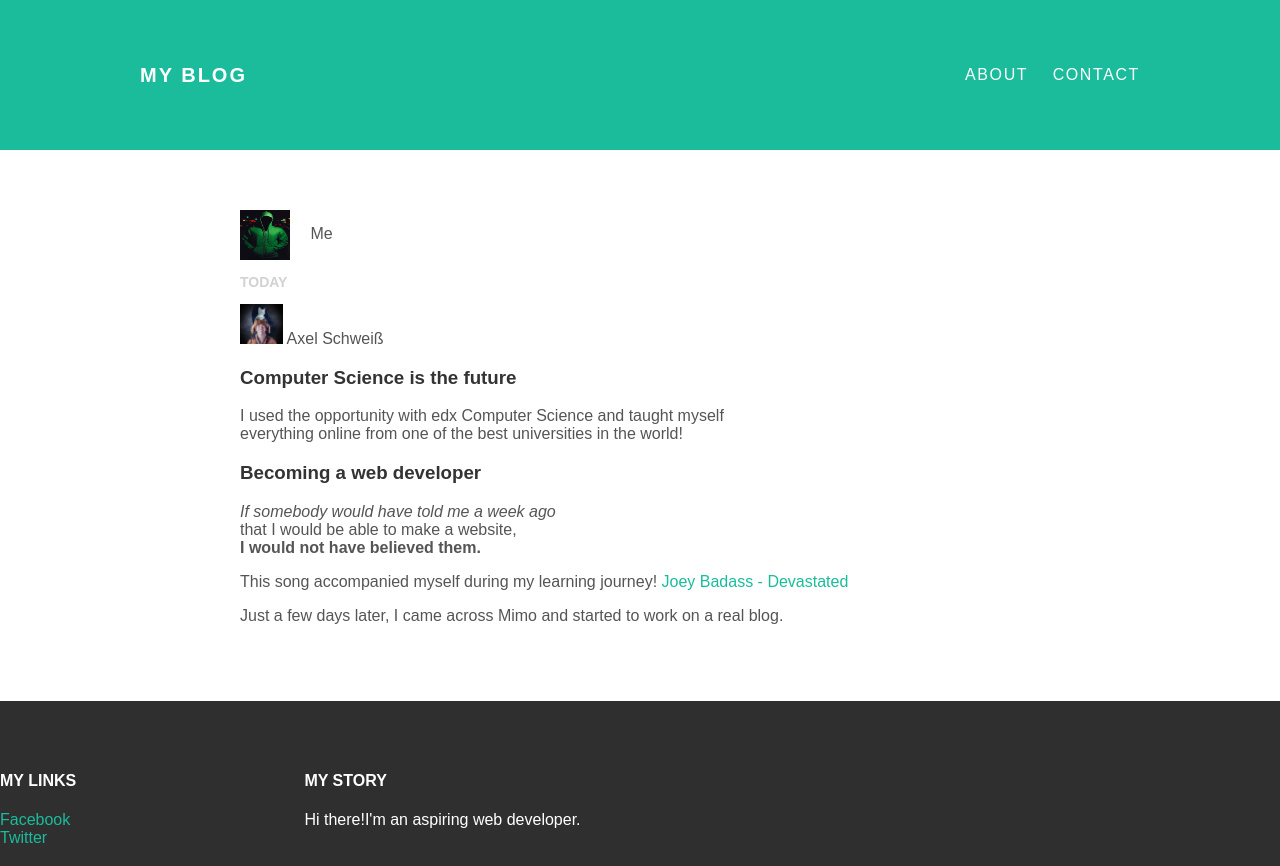
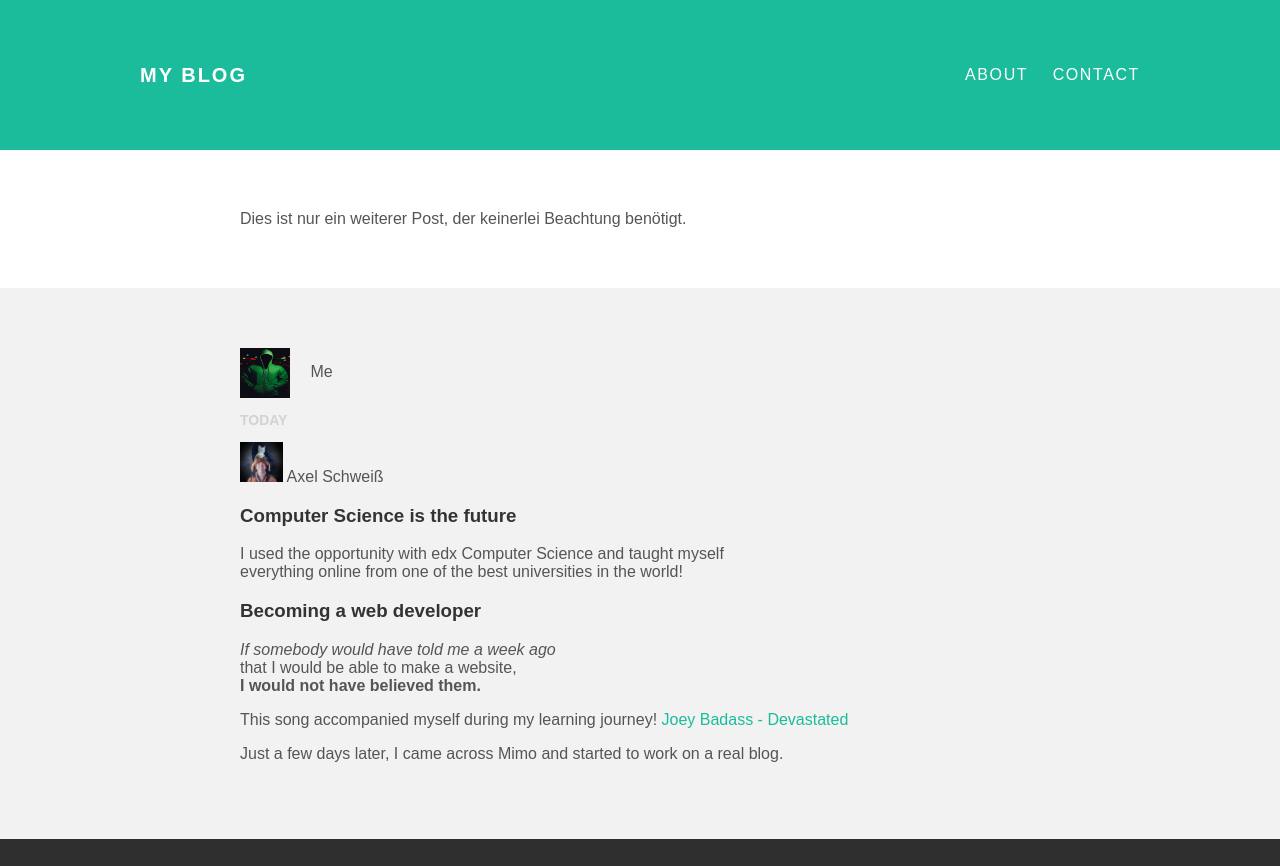
Before and after one commit to gribingo/gribingo.github.io, a plain HTML site: page index.html in a window 1280 px wide. Shown: the top 866 px of the page. Drawn offline with Linux system fonts and the light colour scheme; a web font is replaced by a local one.

Commit message:
Update index.html

```diff
--- a/index.html
+++ b/index.html
@@ -15,6 +15,11 @@
     </div>
     </div>
     <div id="content">
+    <div class="post-container">
+    <div class="post">
+      Dies ist nur ein weiterer Post, der keinerlei Beachtung benötigt.
+    </div>
+    </div>
     <div class="post-container">
     <div class="post">
     <div class="post-author">
```
